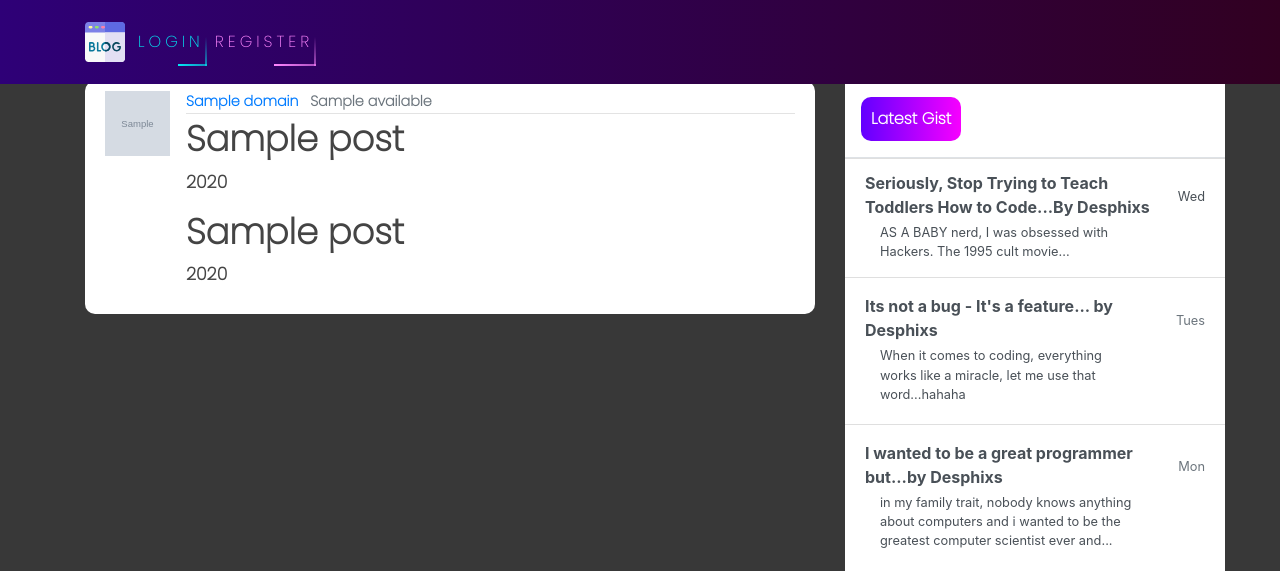
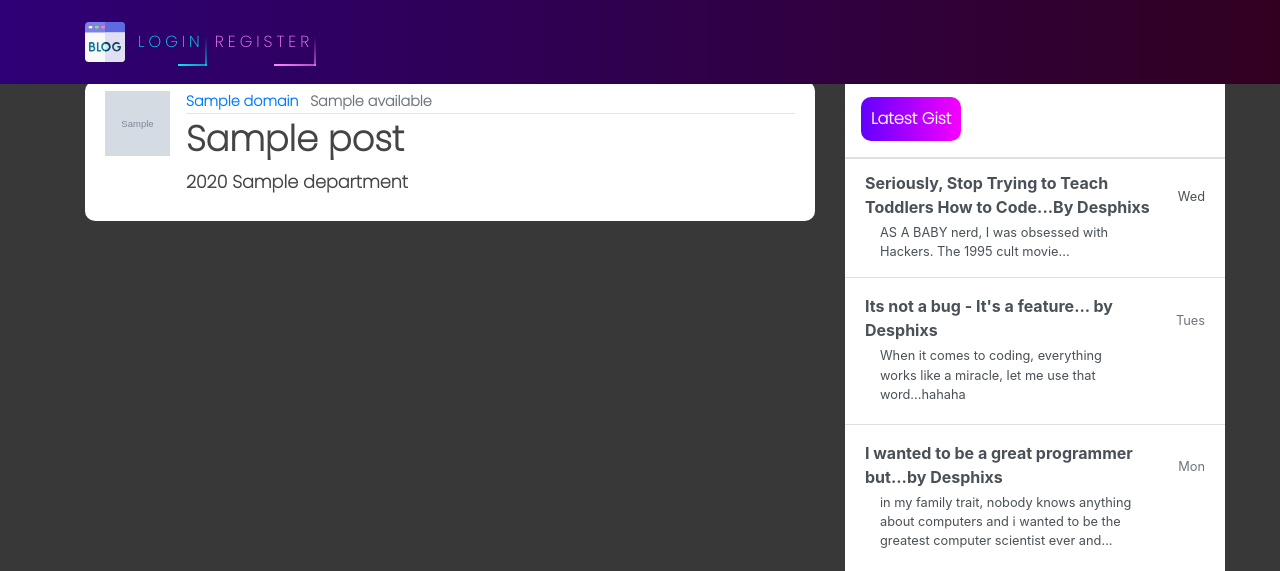
Before and after one commit to Mageshwaran18/blogproj, a Django app: template blog/templates/blog/home.html in a window 1280 px wide. Shown: the top 571 px of the page. Run offline with Django 3.2, Linux system fonts and the light colour scheme; the template is opened without the code that fills it: most values are stand-ins (such as "Sample title", 1, 10 or a date in 2020); grey boxes marked "Sample" are stand-in pictures; some libraries are stand-ins or nearby versions.

Commit message:
Home.html is changed

```diff
--- a/blog/templates/blog/home.html
+++ b/blog/templates/blog/home.html
@@ -10,9 +10,8 @@
                 <small class="text-muted" style="font-weight: bold; font-size: 1.1em;">{{ posts.available }}</small>
             </div>
               <h2><a class="article-title" href="{% url 'blog-detail' posts.id %}" style="font-weight: bold; font-size: 1.1em;"s>{{ posts.name }}</a></h2>
-              <p class="article-content" style="font-weight: bold; font-size: 1.1em;">{{ posts.year }}</p>
-              <h2><a class="article-title" href="{% url 'blog-detail' posts.id %}" style="font-weight: bold; font-size: 1.1em;"s>{{ posts.name }}</a></h2>
-              <p class="article-content" style="font-weight: bold; font-size: 1.1em;">{{ posts.year }}</p>
+              <p class="article-content" style="font-weight: bold; font-size: 1.1em;">{{ posts.year }} {{ posts.department }}</p>
+
             </div>
             <br>
           </article>
--- a/blogproj/settings.py
+++ b/blogproj/settings.py
@@ -128,3 +128,4 @@ LOGIN_URL = 'login'
 
 MEDIA_ROOT = os.path.join(BASE_DIR, 'media')
 MEDIA_URL = '/media/'
+CRISPY_TEMPLATE_PACK = 'bootstrap4'  # Use 'bootstrap4' for Bootstrap 4 styling
```
